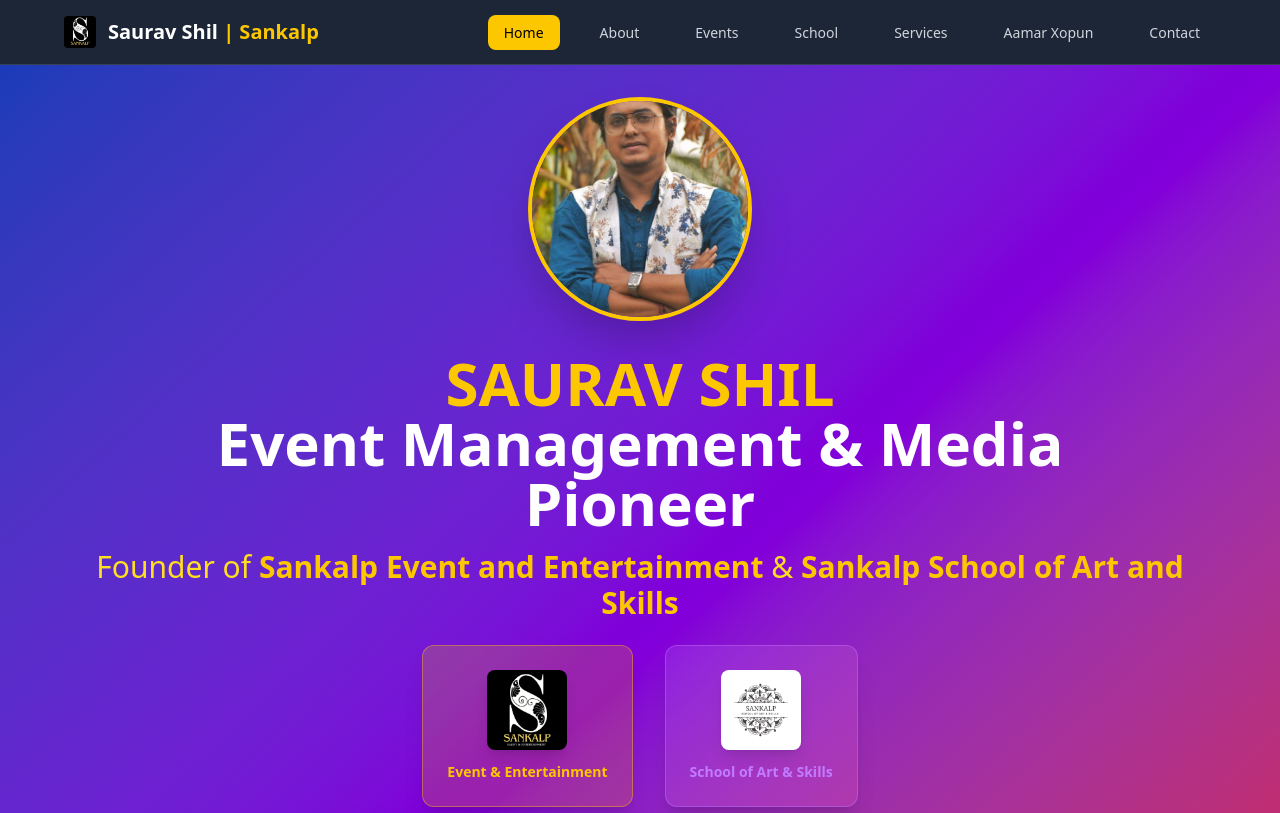
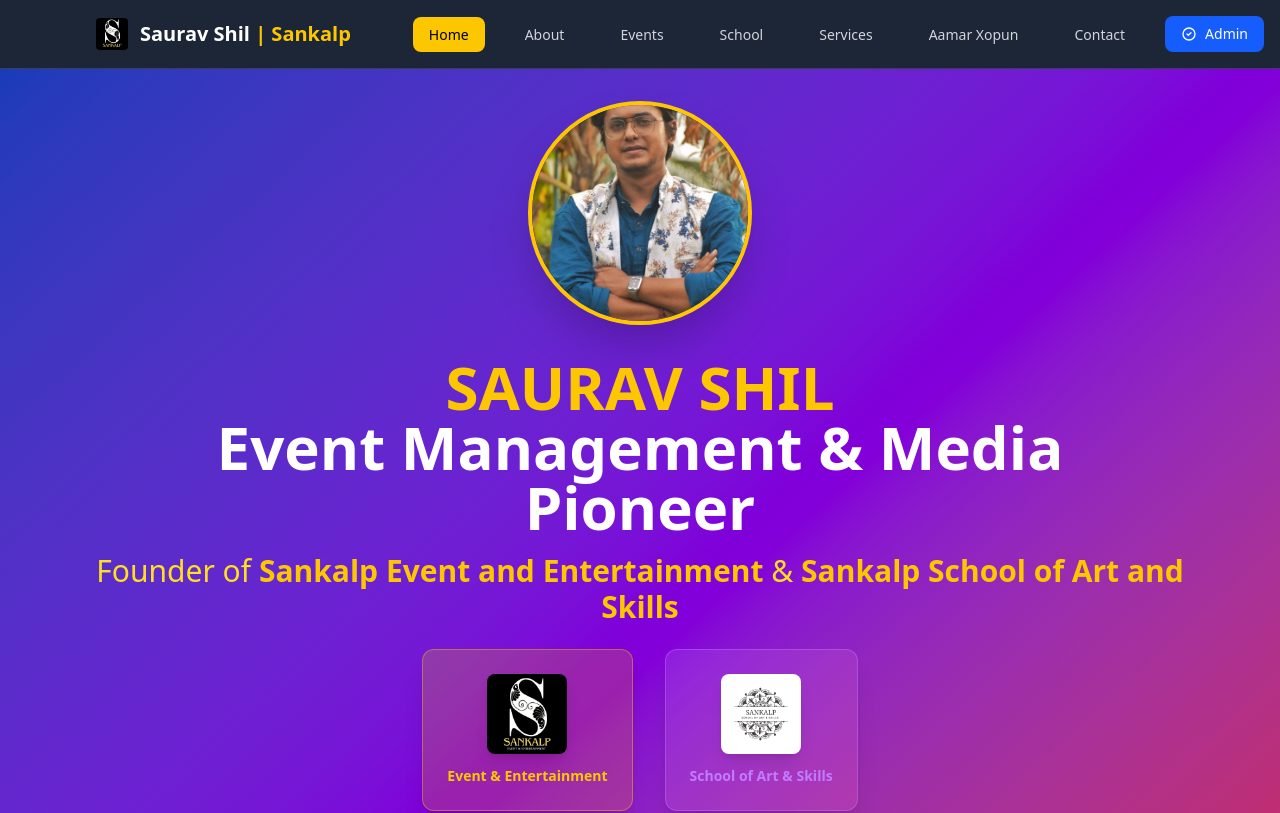
Before and after one commit to MET4L-DS/project-portfolio, a React (Vite) app in the folder frontend/: page / in a window 1280 px wide. Shown: the top 813 px of the page. Built offline with nearby package versions, Linux system fonts and the light colour scheme; no server answers; what @react-pdf/renderer would draw is missing.

Commit message:
added admin tab in nav

```diff
--- a/frontend/src/components/Navigation.tsx
+++ b/frontend/src/components/Navigation.tsx
@@ -14,7 +14,7 @@
 
 	return (
 		<nav className="bg-gray-800/90 backdrop-blur-lg border-b border-gray-700 p-4 sticky top-0 z-50">
-			<div className="max-w-6xl mx-auto flex justify-between items-center">
+			<div className="pl-20 mx-auto flex justify-between items-center">
 				{" "}
 				<div className="flex items-center gap-3">
 					<img
@@ -44,6 +44,25 @@
 							</li>
 						))}
 					</ul>
+					<Link
+						to="/admin/login"
+						className="px-4 py-2 bg-blue-600 hover:bg-blue-700 text-white rounded-lg text-sm font-medium transition-all flex items-center gap-2"
+					>
+						<svg
+							className="w-4 h-4"
+							fill="none"
+							stroke="currentColor"
+							viewBox="0 0 24 24"
+						>
+							<path
+								strokeLinecap="round"
+								strokeLinejoin="round"
+								strokeWidth={2}
+								d="M9 12l2 2 4-4m6 2a9 9 0 11-18 0 9 9 0 0118 0z"
+							/>
+						</svg>
+						Admin
+					</Link>
 				</div>
 			</div>
 		</nav>
```
